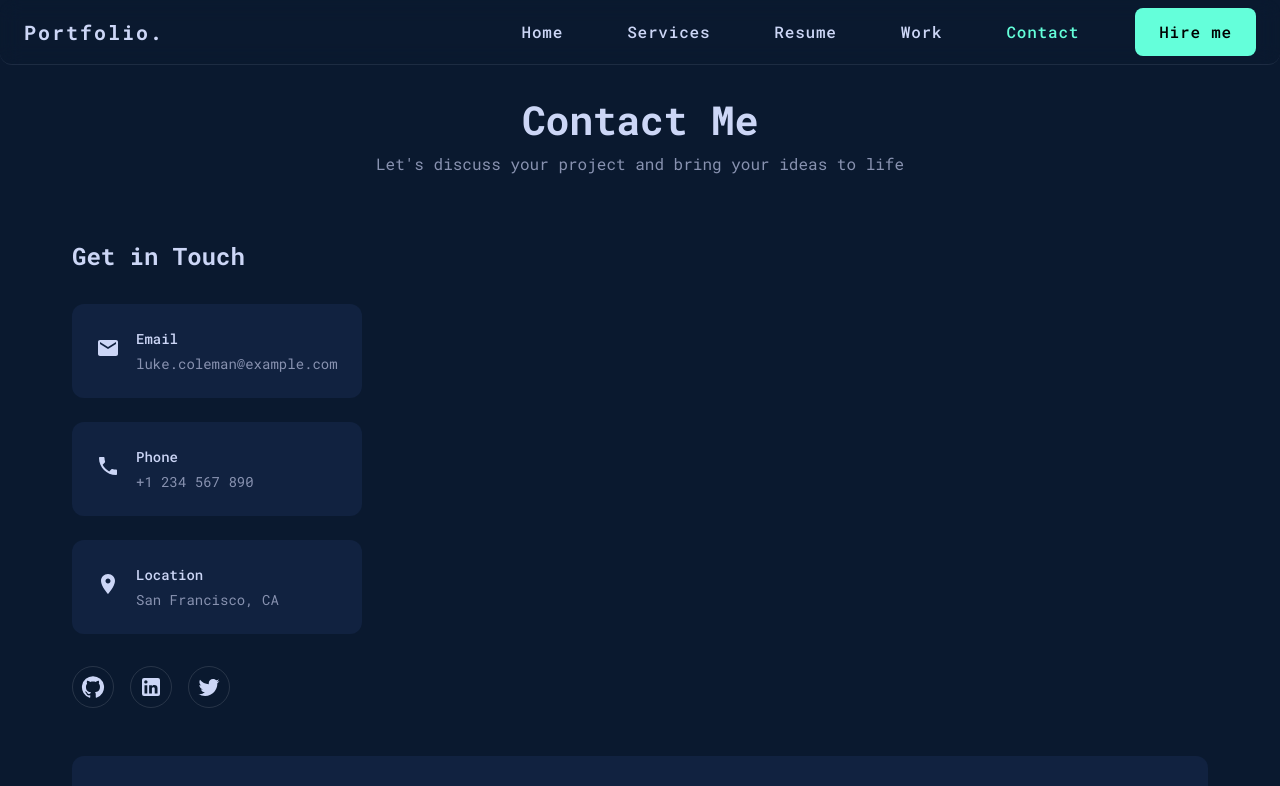
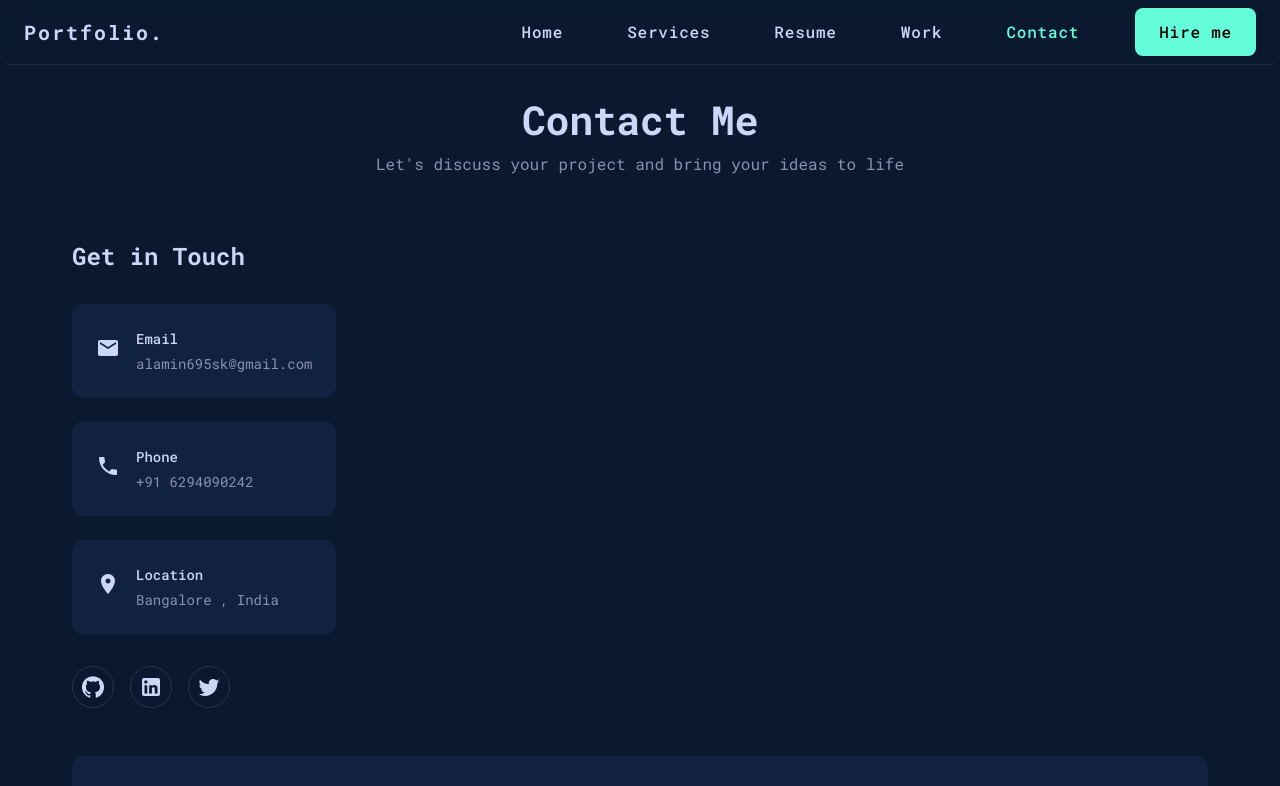
Before and after one commit to alaminskofficial/my-portfolio, a React (Vite) app: page /contact in a window 1280 px wide. Shown: the top 786 px of the page. Built offline with nearby package versions, Linux system fonts and the light colour scheme.

Commit message:
cleanned and added few dwtails in contact

```diff
--- a/src/components/Contact.jsx
+++ b/src/components/Contact.jsx
@@ -15,27 +15,27 @@ const Contact = () => {
     {
       icon: <Email />,
       title: 'Email',
-      content: 'luke.coleman@example.com',
-      link: 'mailto:luke.coleman@example.com',
+      content: 'alamin695sk@gmail.com',
+      link: 'mailto:alamin695sk@gmail.com',
     },
     {
       icon: <Phone />,
       title: 'Phone',
-      content: '+1 234 567 890',
-      link: 'tel:+1234567890',
+      content: '+91 6294090242',
+      link: 'tel:+916294090242',
     },
     {
       icon: <LocationOn />,
       title: 'Location',
-      content: 'San Francisco, CA',
+      content: 'Bangalore , India',
       link: 'https://maps.google.com',
     },
   ];
 
-  const socialLinks = [
-    { icon: <GitHub />, url: 'https://github.com' },
-    { icon: <LinkedIn />, url: 'https://linkedin.com' },
-    { icon: <Twitter />, url: 'https://twitter.com' },
+ const socialLinks = [
+    { icon: <GitHub />, url: "https://github.com/alaminskofficial" },
+    { icon: <LinkedIn />, url: "https://www.linkedin.com/in/alaminsk" },
+    { icon: <Twitter />, url: "https://x.com/SkAlamin94944" },
   ];
 
   const handleChange = (e) => {
@@ -47,7 +47,7 @@ const Contact = () => {
 
   const handleSubmit = (e) => {
     e.preventDefault();
-    // Handle form submission here
+    // Handle form submission here :todo
     console.log(formData);
   };
 
```
